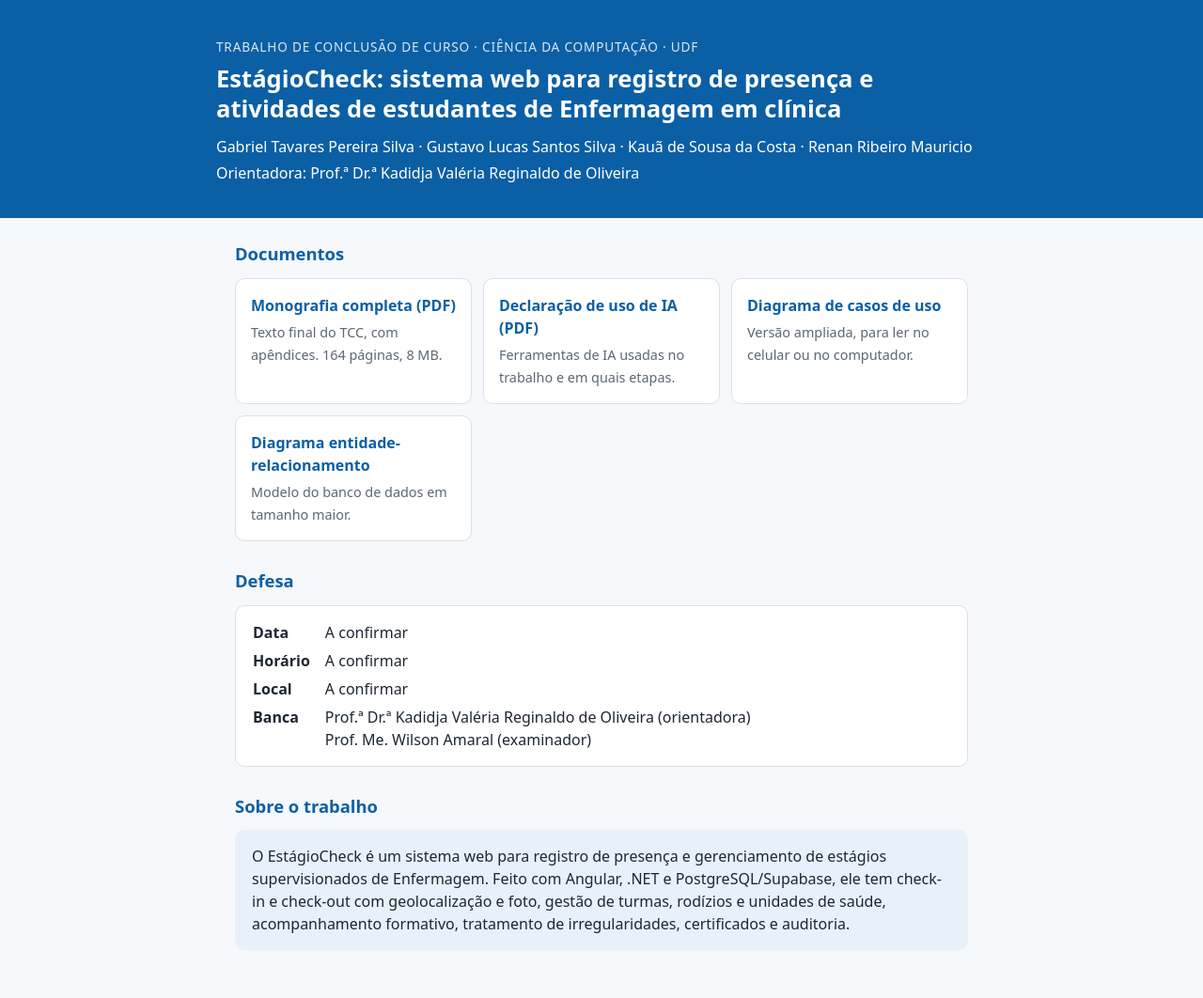
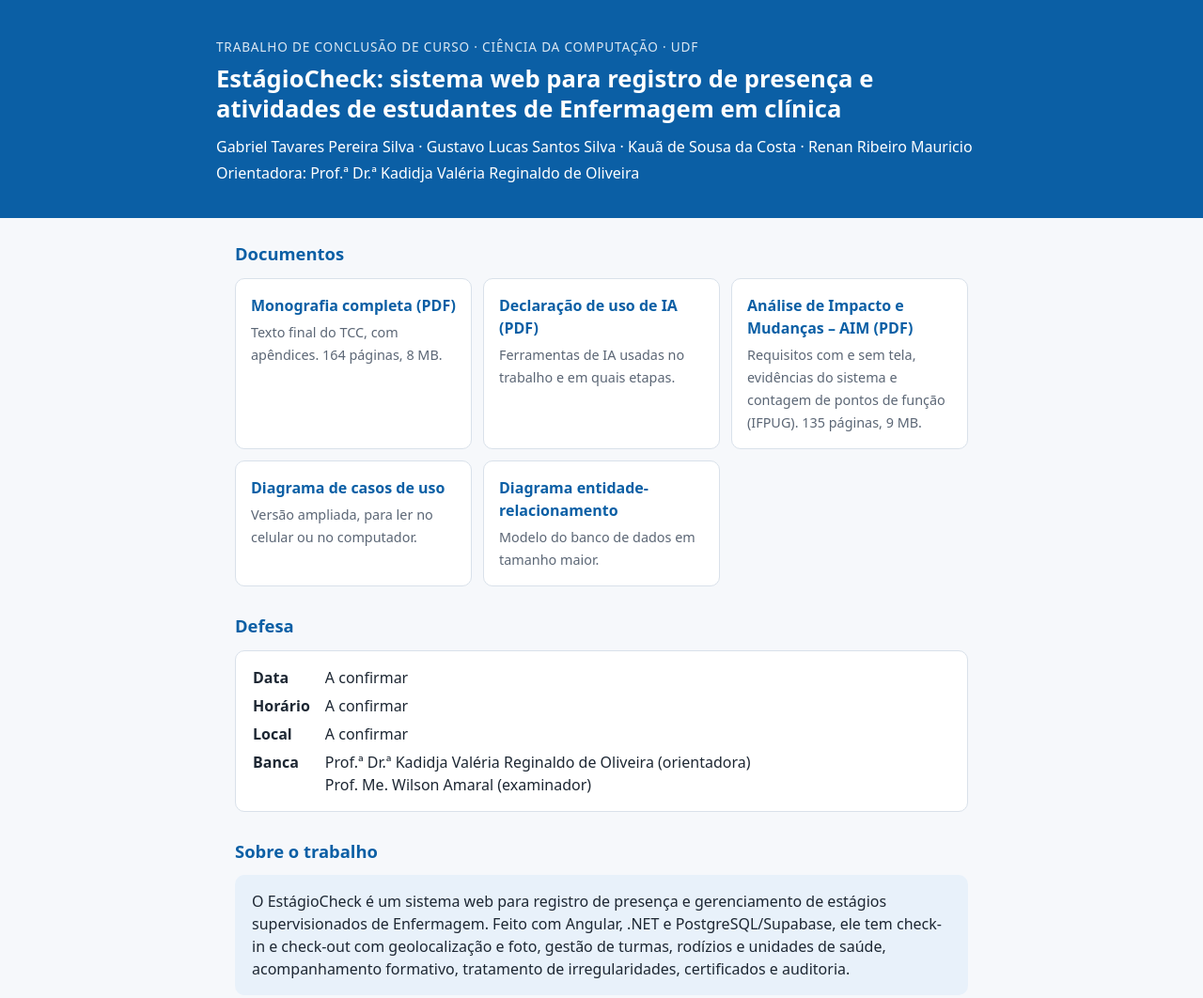
Before and after one commit to Kaua1217/estagiocheck, a plain HTML site: page index.html in a window 1280 px wide. Shown: the top 1062 px of the page at 94% size. Drawn offline with Linux system fonts and the light colour scheme.

Commit message:
Adiciona a AIM aos documentos
Co-Authored-By: Claude Opus 5.5 <noreply@anthropic.com>
Claude-Session: https://claude.ai/code/session_01FJbhshefT4B95uQNFNjHEe

```diff
--- a/index.html
+++ b/index.html
@@ -53,6 +53,10 @@
         <strong>Declaração de uso de IA (PDF)</strong>
         <span>Ferramentas de IA usadas no trabalho e em quais etapas.</span>
       </a>
+      <a class="card" href="docs/AIM_EstagioCheck.pdf" target="_blank" rel="noopener">
+        <strong>Análise de Impacto e Mudanças – AIM (PDF)</strong>
+        <span>Requisitos com e sem tela, evidências do sistema e contagem de pontos de função (IFPUG). 135 páginas, 9 MB.</span>
+      </a>
       <a class="card" href="docs/diagrama_casos_de_uso.png" target="_blank" rel="noopener">
         <strong>Diagrama de casos de uso</strong>
         <span>Versão ampliada, para ler no celular ou no computador.</span>
```
Also changed, not shown: 2 other files.
